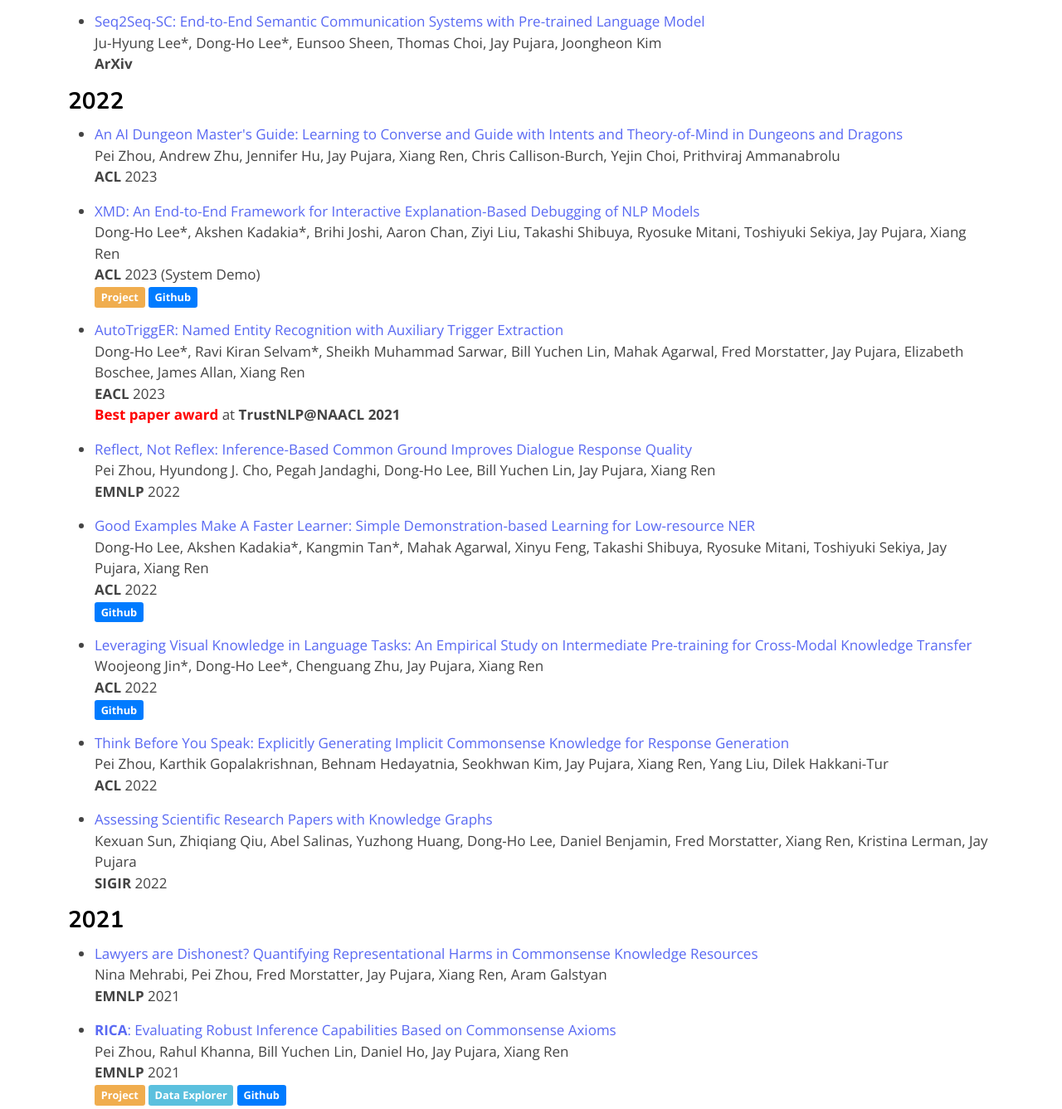
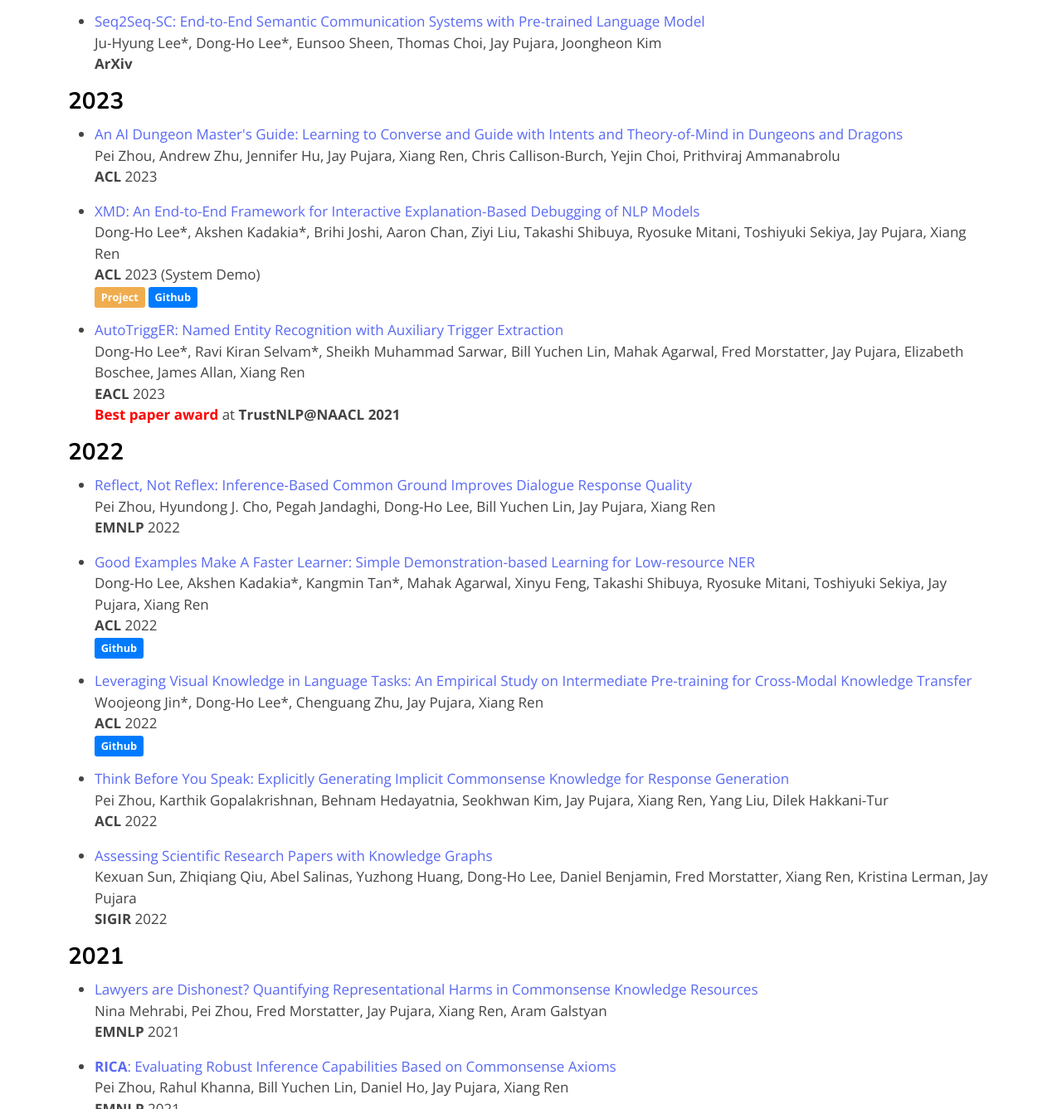
Before and after one commit to jauntslab/jauntslab.github.io, a plain HTML site: page publication.html in a window 1280 px wide. Shown: the part 223-1560 px from the top of the page at 83% size. Drawn offline with nearby package versions, Linux system fonts and the light colour scheme.

Commit message:
Update publication.html

```diff
--- a/publication.html
+++ b/publication.html
@@ -91,9 +91,8 @@
                   </li>
                </ul>
             </div>
-
             <div class="inner">
-               <h3><b style="color: black">2022</b></h3>
+               <h3><b style="color: black">2023</b></h3>
                <ul>
                   <li>
                      <p>
@@ -125,6 +124,12 @@
                         <b style="color: red">Best paper award</b> at <b>TrustNLP@NAACL 2021</b>
                         <meta title="AutoTriggER: Named Entity Recognition with Auxiliary Trigger Extraction" venue="ArXiv" year="preprint" /></p>
                   </li>
+               </ul>
+            </div>
+
+            <div class="inner">
+               <h3><b style="color: black">2022</b></h3>
+               <ul>
                   <li>
                      <p>
                         <a class="pub_title" href="" target="_blank">
```
